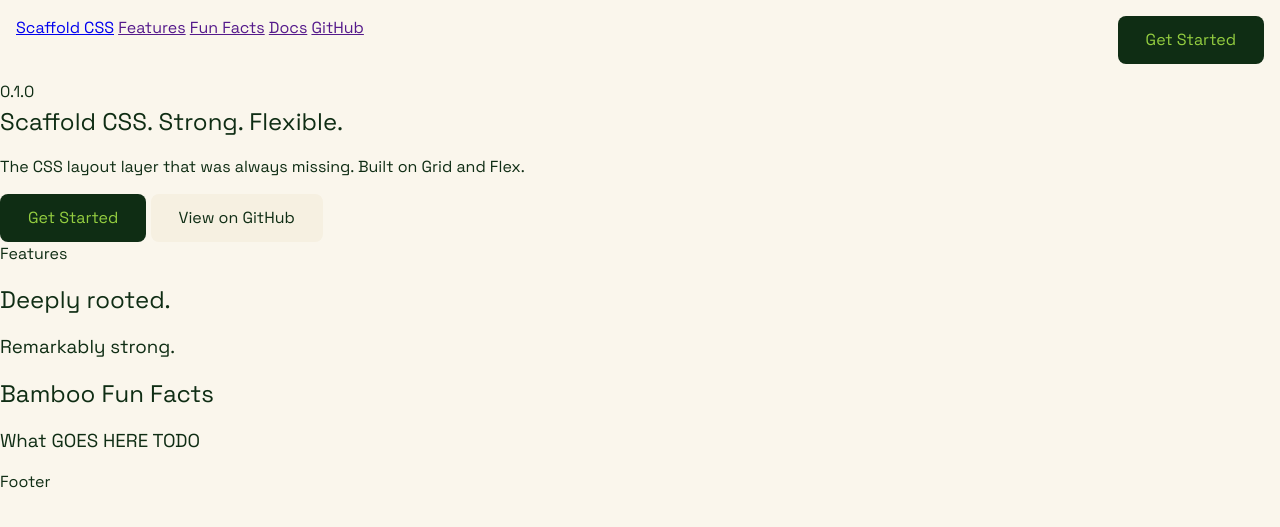
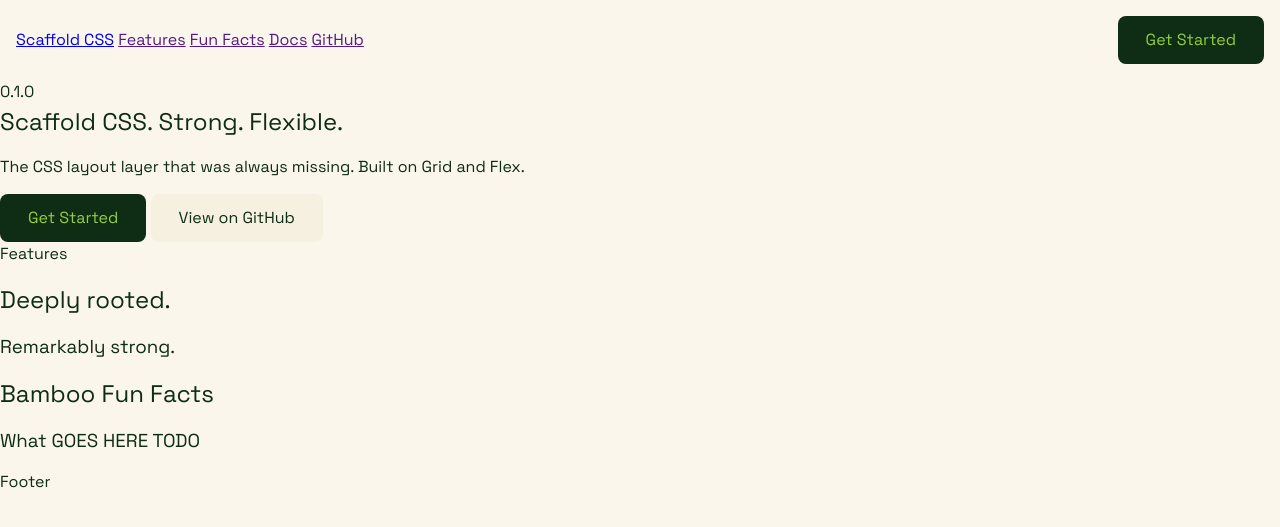
Before and after one commit to naher94/scaffoldcss, a Jekyll site: the page built from index.html, in a window 1280 px wide. Shown: the top 527 px of the page. Built offline with Jekyll 4.4.1, drawn with Linux system fonts in a browser that asks for light colours.

Commit message:
Update header.html

```diff
--- a/_includes/header.html
+++ b/_includes/header.html
@@ -1,4 +1,4 @@
-<header class="scaffold-flex scaffold-justify-between">
+<header class="scaffold-flex scaffold-justify-between scaffold-items-center">
 
   <div class="left-side">
     <a href="#">Scaffold CSS</a>
```
